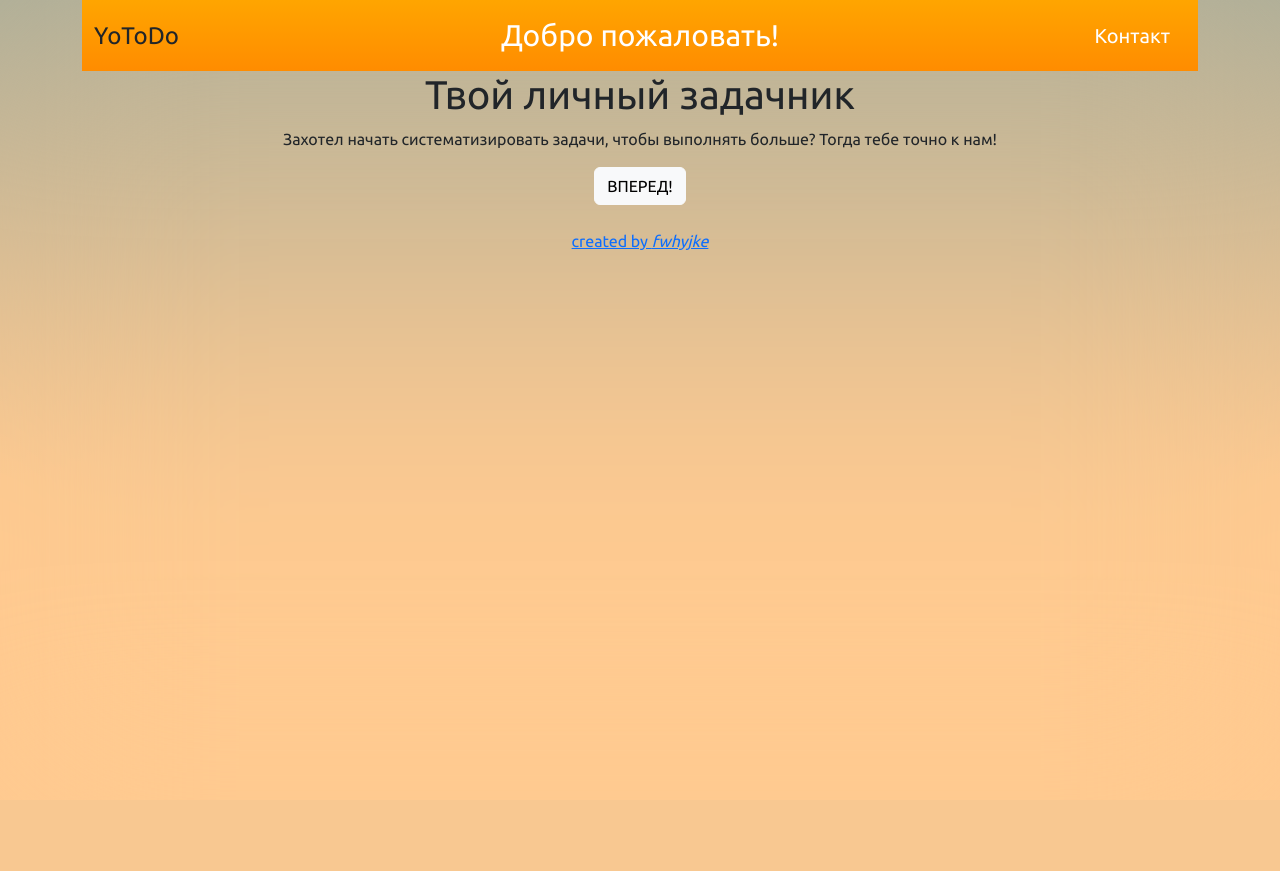
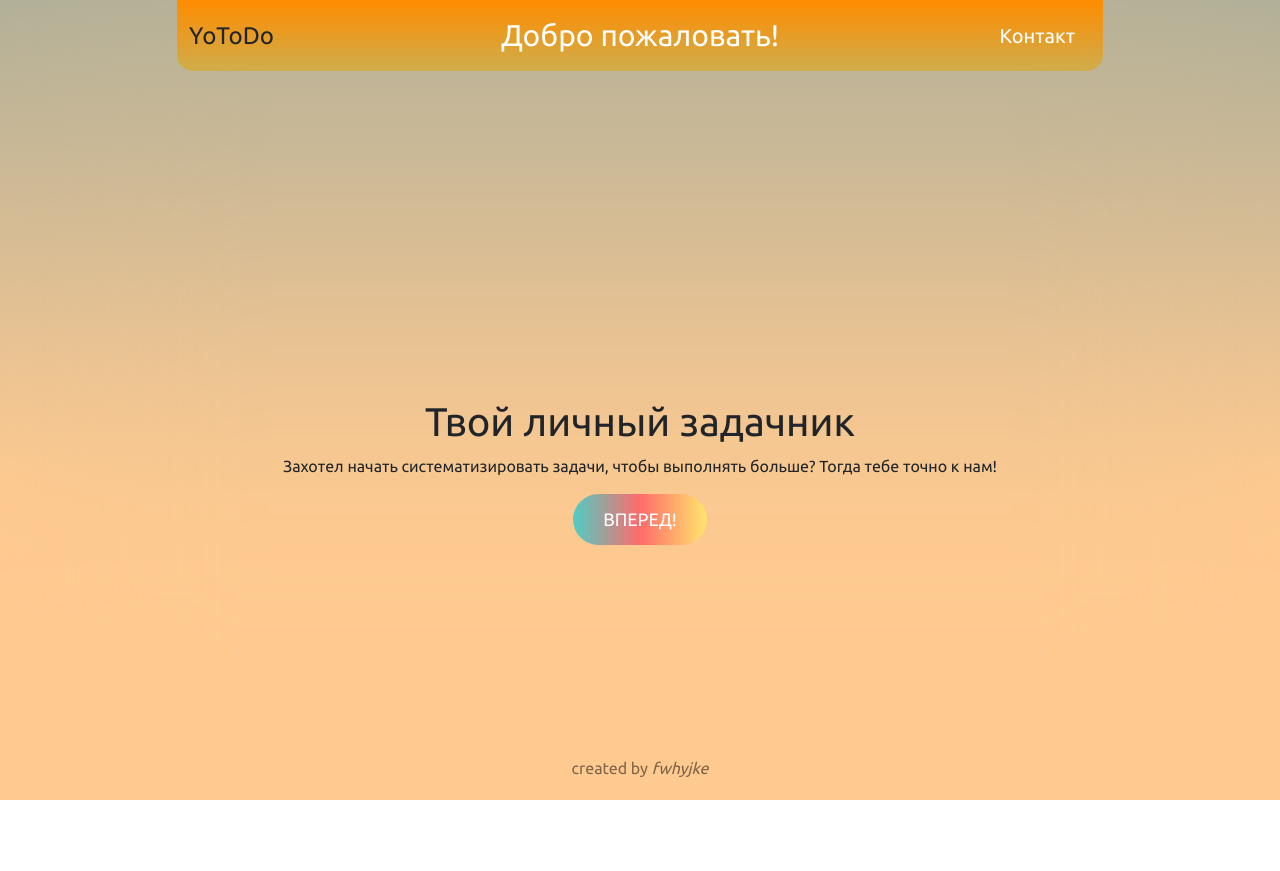
Before and after one commit to fwhyjke/todowebapp, a Django app: page /welcome in a window 1280 px wide. Before the commit the page ends 371 px from the top, so only its background shows below. Run offline with Django 4.2, Linux system fonts and the light colour scheme; some libraries are stand-ins or nearby versions.

Commit message:
version 0.2

```diff
--- a/yotodoapp/yotodo/static/yotodo/css/styles.css
+++ b/yotodoapp/yotodo/static/yotodo/css/styles.css
@@ -12,6 +12,14 @@
     backdrop-filter: blur(100px);
 }
 
+@media (min-width: 1200px) {
+    .container{
+        max-width: 950px;
+         margin: 0 auto;
+  max-height: 100%;
+    }
+}
+
 #logout-link:hover {
     color: #941600;
 }
@@ -22,7 +30,31 @@
   float: right;
 }
 
+.done-button {
+  background-color: white;
+  color: #50c878;
+  border: 1px solid #50c878;
+}
+
+.done-button:hover {
+  background-color: #50c878;
+  color: white;
+  border: 1px solid #1e5831;
+}
+
+.bottom-link {
+  color: rgba(0, 0, 0, 0.5);
+  text-decoration: none;
+  display: block;
+  position: absolute;
+  bottom: 20px;
+  left: 50%;
+  transform: translateX(-50%);
+}
+
 .gradient-button {
+  display: block;
+  margin: 0 auto;
   background: linear-gradient(90deg, #FF5E5B 0%, #FF9966 100%);
   border-radius: 25px;
   padding: 10px 20px;
@@ -41,6 +73,44 @@
   transform: scale(1.025);
   transition: transform 0.3s ease;
 }
+
+.gradient-button-wel {
+  display: inline-block;
+  padding: 12px 30px;
+  border-radius: 50px;
+  font-size: 18px;
+  color: #fff;
+  background-image: linear-gradient(to right, #4ECDC4, #FF6B6B, #FFE66D);
+  box-shadow: 0 3px 10px rgba(0,0,0,0.3);
+  border: none;
+  outline: none;
+  cursor: pointer;
+  transition: transform 0.2s ease-in-out;
+}
+
+.gradient-button-wel:hover {
+  transform: scale(1.1);
+}
+
+.glow-on-hover {
+  position: relative;
+  animation: glow-on-hover 1s ease-in-out infinite;
+}
+
+@keyframes glow-on-hover {
+  0% {
+    box-shadow: 0 0 0 0 rgba(78, 205, 196, 0.7);
+  }
+
+  50% {
+    box-shadow: 0 0 40px 20px rgba(78, 205, 196, 0);
+  }
+
+  100% {
+    box-shadow: 0 0 0 0 rgba(78, 205, 196, 0);
+  }
+}
+
 
 
 .container-go {
@@ -62,7 +132,8 @@
 
 .navbar {
   background-color: rgba(255, 165, 0, 0.1); /* оранжевый цвет с прозрачностью 80% */
-  background-image: linear-gradient(to bottom, #FFA500, #FF8C00); /* линейный градиент оттенков оранжевого */
+  background-image: linear-gradient(to bottom, #FF8C00, rgba(212, 170, 44, 0.65)); /* линейный градиент оттенков оранжевого */
+  border-radius: 0 0 1rem 1rem;
 }
 
 .navbar-brand {
--- a/yotodoapp/yotodo/templates/yotodo/homepage.html
+++ b/yotodoapp/yotodo/templates/yotodo/homepage.html
@@ -3,7 +3,7 @@
 
 {% block content %}
 <div class="container container-go">
-          <nav class="navbar navbar-expand-lg navbar-light bg-light">
+  <nav class="navbar navbar-expand-lg navbar-light">
     <div class="container-fluid">
       <span style="font-size: 24px;">YoToDo</span>
     </div>
@@ -16,13 +16,16 @@
   </nav>
 </div>
 
-      <div class="container mx-auto text-center">
+  <div class="d-flex justify-content-center align-items-center vh-100">
+    <div class="container">
+      <div class="mx-auto text-center">
         <h1>Твой личный задачник</h1>
         <p>Захотел начать систематизировать задачи, чтобы выполнять больше? Тогда тебе точно к нам!</p>
-        <button type="button" class="btn btn-light" onclick="window.location.href='{% url 'main' %}'">ВПЕРЕД!</button>
-        <br></br>
-        <a href="https://t.me/fwhyjke">created by <i>fwhyjke</i></a>
+        <button type="button" class="gradient-button-wel glow-on-hover" onclick="window.location.href='{% url 'main' %}'">ВПЕРЕД!</button>
       </div>
     </div>
   </div>
+<div class="mx-auto text-center position-absolute bottom-0 w-100">
+    <a class="bottom-link" href="https://t.me/fwhyjke">created by <i>fwhyjke</i></a>
+</div>
 {% endblock %}
```
Lines whose indentation alone changed are shown as unchanged.
